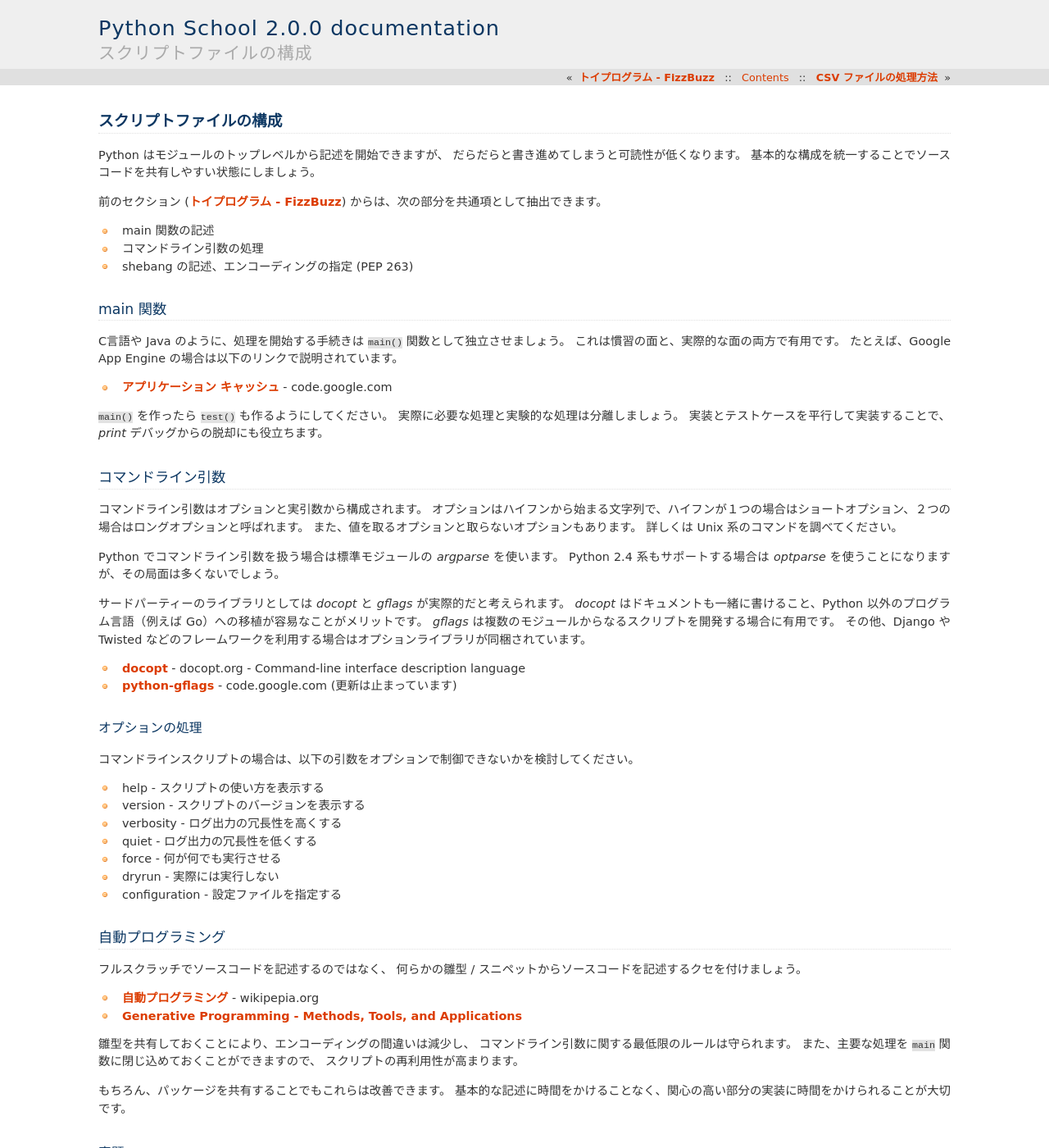
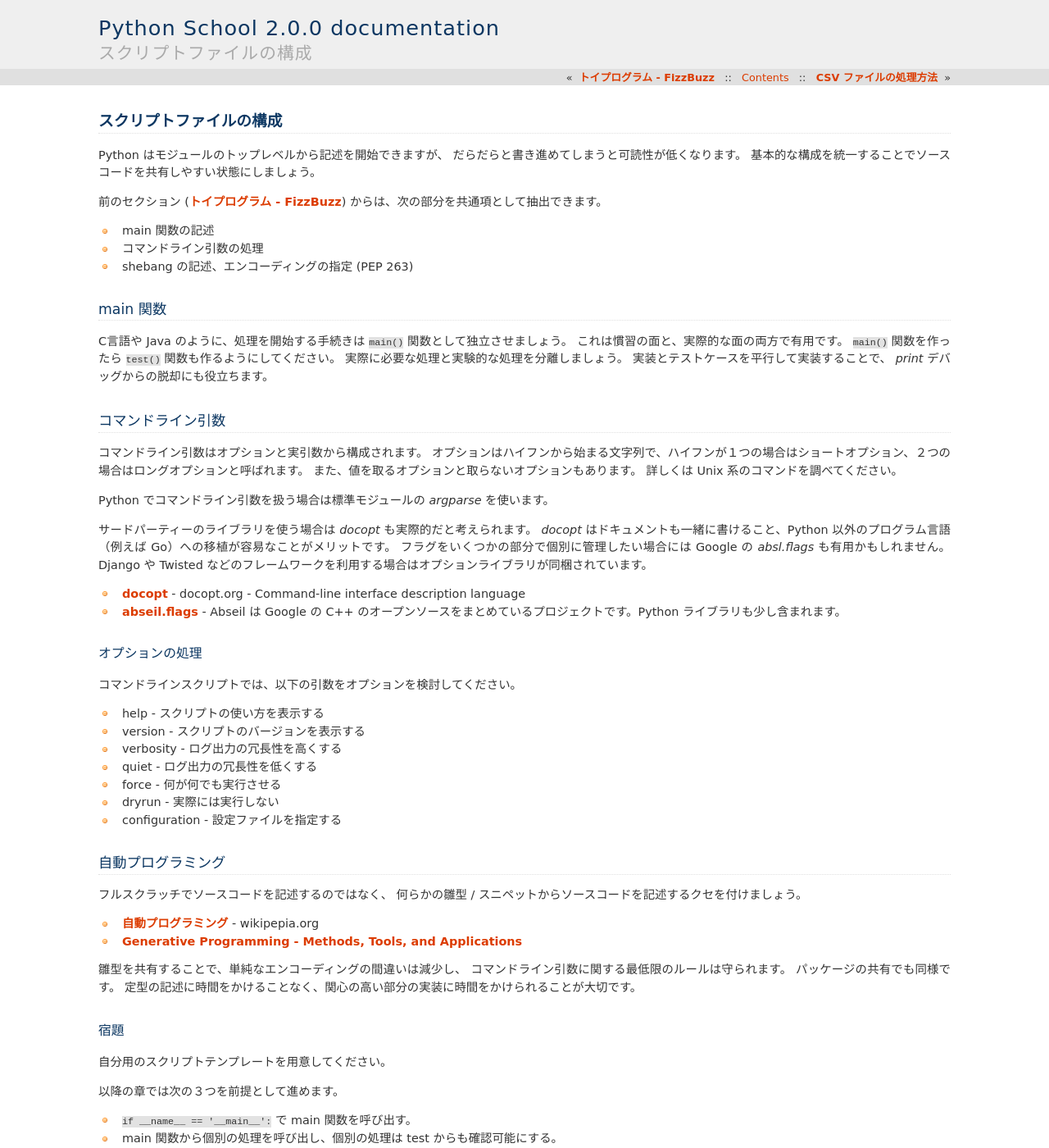
Before and after one commit to skitazaki/python-school-ja, a Sphinx documentation site: the page built from doc/scripts/basic-scripting.txt, in a window 1280 px wide and 1400 px high. Shown: the whole window at 82% size. Built offline with Sphinx 7.4.7, drawn with Linux system fonts in a browser that asks for light colours.

Commit message:
Update the basic script section

```diff
--- a/doc/scripts/basic-scripting.txt
+++ b/doc/scripts/basic-scripting.txt
@@ -17,14 +17,8 @@ main 関数
 
 C言語や Java のように、処理を開始する手続きは ``main()`` 関数として独立させましょう。
 これは慣習の面と、実際的な面の両方で有用です。
-たとえば、Google App Engine の場合は以下のリンクで説明されています。
-
-* `アプリケーション キャッシュ`_ - code.google.com
-
-.. _アプリケーション キャッシュ: http://code.google.com/intl/ja/appengine/docs/python/runtime.html#App_Caching
-
-``main()`` を作ったら ``test()`` も作るようにしてください。
-実際に必要な処理と実験的な処理は分離しましょう。
+``main()`` 関数を作ったら ``test()`` 関数も作るようにしてください。
+実際に必要な処理と実験的な処理を分離しましょう。
 実装とテストケースを平行して実装することで、 `print` デバッグからの脱却にも役立ちます。
 
 コマンドライン引数
@@ -36,23 +30,22 @@ C言語や Java のように、処理を開始する手続きは ``main()`` 関
 詳しくは Unix 系のコマンドを調べてください。
 
 Python でコマンドライン引数を扱う場合は標準モジュールの `argparse` を使います。
-Python 2.4 系もサポートする場合は `optparse` を使うことになりますが、その局面は多くないでしょう。
 
-サードパーティーのライブラリとしては `docopt` と `gflags` が実際的だと考えられます。
+サードパーティーのライブラリを使う場合は `docopt` も実際的だと考えられます。
 `docopt` はドキュメントも一緒に書けること、Python 以外のプログラム言語（例えば Go）への移植が容易なことがメリットです。
-`gflags` は複数のモジュールからなるスクリプトを開発する場合に有用です。
-その他、Django や Twisted などのフレームワークを利用する場合はオプションライブラリが同梱されています。
+フラグをいくつかの部分で個別に管理したい場合には Google の `absl.flags` も有用かもしれません。
+Django や Twisted などのフレームワークを利用する場合はオプションライブラリが同梱されています。
 
 * `docopt`_ - docopt.org - Command-line interface description language
-* `python-gflags`_ - code.google.com (更新は止まっています)
+* `abseil.flags`_ - Abseil は Google の C++ のオープンソースをまとめているプロジェクトです。Python ライブラリも少し含まれます。
 
 .. _docopt: http://docopt.org/
-.. _python-gflags: http://code.google.com/p/python-gflags/
+.. _abseil.flags: https://abseil.io/docs/python/guides/flags
 
 オプションの処理
 ----------------
 
-コマンドラインスクリプトの場合は、以下の引数をオプションで制御できないかを検討してください。
+コマンドラインスクリプトでは、以下の引数をオプションを検討してください。
 
 * help          - スクリプトの使い方を表示する
 * version       - スクリプトのバージョンを表示する
@@ -75,13 +68,10 @@ Python 2.4 系もサポートする場合は `optparse` を使うことになり
 .. _自動プログラミング: http://ja.wikipedia.org/wiki/%E8%87%AA%E5%8B%95%E3%83%97%E3%83%AD%E3%82%B0%E3%83%A9%E3%83%9F%E3%83%B3%E3%82%B0
 .. _Generative Programming - Methods, Tools, and Applications: http://www.generative-programming.org/
 
-雛型を共有しておくことにより、エンコーディングの間違いは減少し、
+雛型を共有することで、単純なエンコーディングの間違いは減少し、
 コマンドライン引数に関する最低限のルールは守られます。
-また、主要な処理を ``main`` 関数に閉じ込めておくことができますので、
-スクリプトの再利用性が高まります。
-
-もちろん、パッケージを共有することでもこれらは改善できます。
-基本的な記述に時間をかけることなく、関心の高い部分の実装に時間をかけられることが大切です。
+パッケージの共有でも同様です。
+定型の記述に時間をかけることなく、関心の高い部分の実装に時間をかけられることが大切です。
 
 宿題
 ----
--- a/doc/scripts/toy-program.txt
+++ b/doc/scripts/toy-program.txt
@@ -60,12 +60,12 @@
 引数やオプションを追加して、自分で書いたスクリプトもしくは上記のスクリプトを改造しましょう。
 
 1. 特定の範囲だけを出力する。100から200など。
-2. Linux 上の bash で実行したときに出力に色を付ける。"Fizz"=青、"Buzz"=赤、"FizzBuzz"=黄。
+2. Linux 上の bash で実行した出力に色を付ける。ex. "Fizz"=青、"Buzz"=赤、"FizzBuzz"=黄。
 3. 標準出力を横取りして出力結果を assert する。
 4. 通常の実行かテストの実行かを切り替える。
-5. プロファイリングする。  (`profile, cProfile, pstats – Python プログラムのパフォーマンス解析`_)
+5. プロファイリングする。  (`profile and pstats — Performance Analysis — PyMOTW 3`_)
 
-.. _`profile, cProfile, pstats – Python プログラムのパフォーマンス解析`: http://www.doughellmann.com/PyMOTW-ja/profile/
+.. _`profile and pstats — Performance Analysis — PyMOTW 3`: https://pymotw.com/3/profile/index.html
 
 ワンライナーや剰余利用禁止などは Google で検索するとたくさん出てきます。
 同じことを実現する方法はいくつか存在しますが、実行効率や読みやすさは千差万別です。
```
Also changed, not shown: 1 other file.
